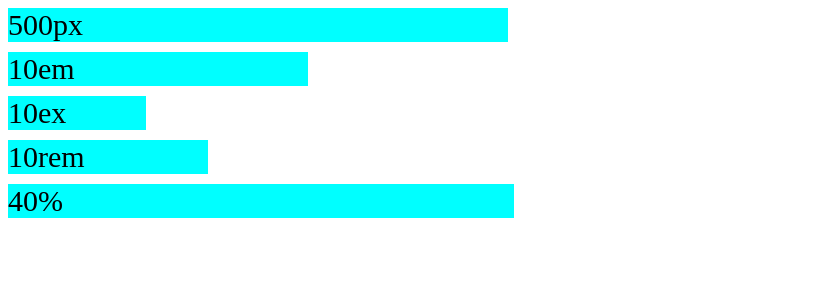
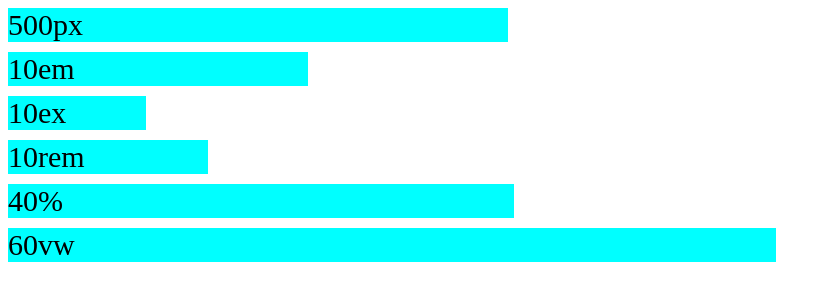
Before and after one commit to wiemka/jednostki_miary_css, a plain HTML site: page index.html in a window 1280 px wide. Shown: the whole page, without its empty margins (0-831 px from the left). Drawn offline with Linux system fonts and the light colour scheme.

Commit message:
dodane vw

```diff
--- a/css/style.css
+++ b/css/style.css
@@ -23,10 +23,14 @@ html {
     width: 10ex;
 }
 
-#rem{
+#rem {
     width: 10rem;
 }
 
-#procent{
+#procent {
     width: 40%
 }
+
+#vw {
+    width: 60vw
+}
--- a/index.html
+++ b/index.html
@@ -18,6 +18,7 @@
         <div id="ex">10ex</div>
         <div id="rem">10rem</div>
         <div id="procent">40%</div>
+        <div id="vw">60vw</div>
     </div>
 
 
```
